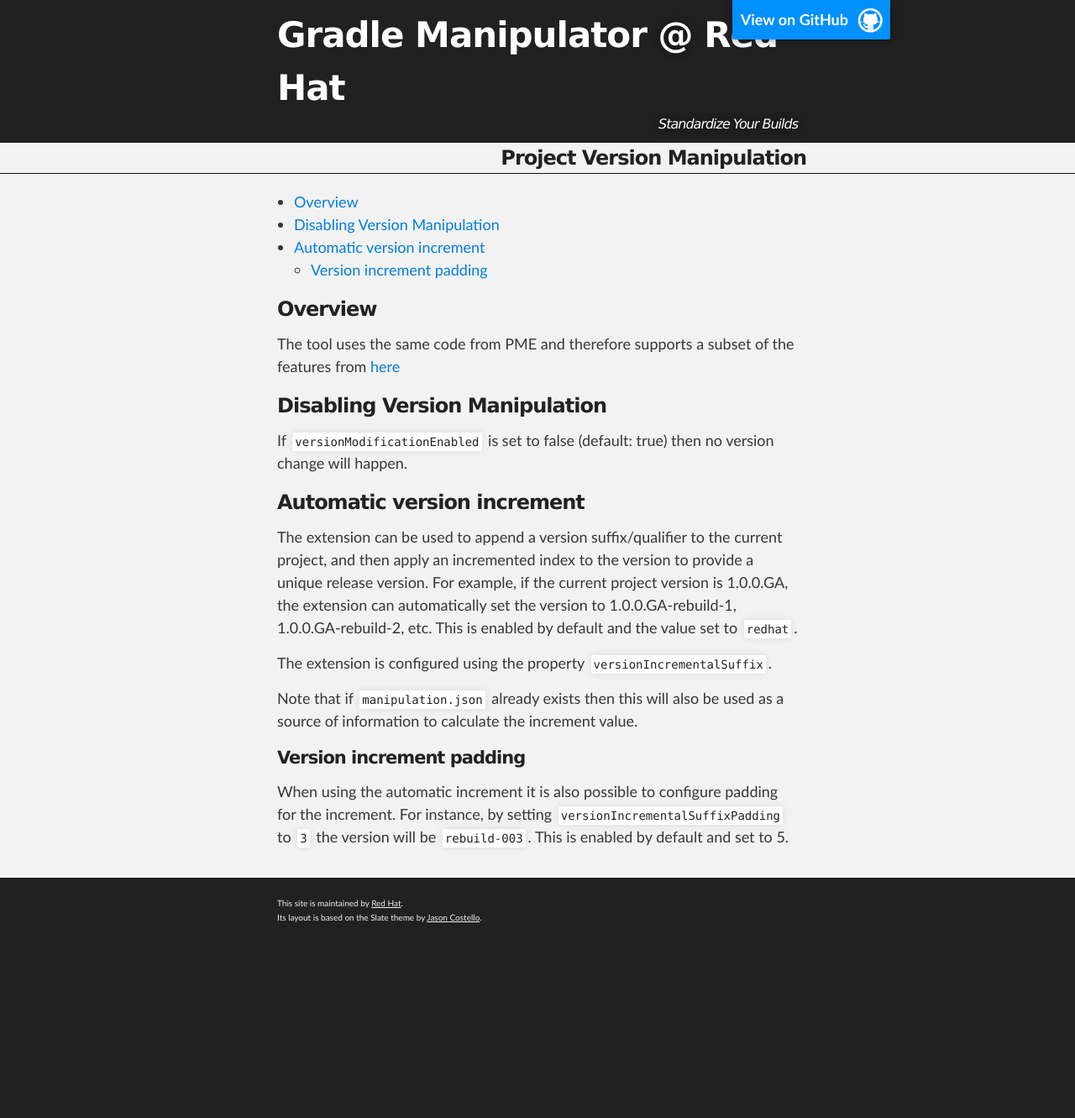
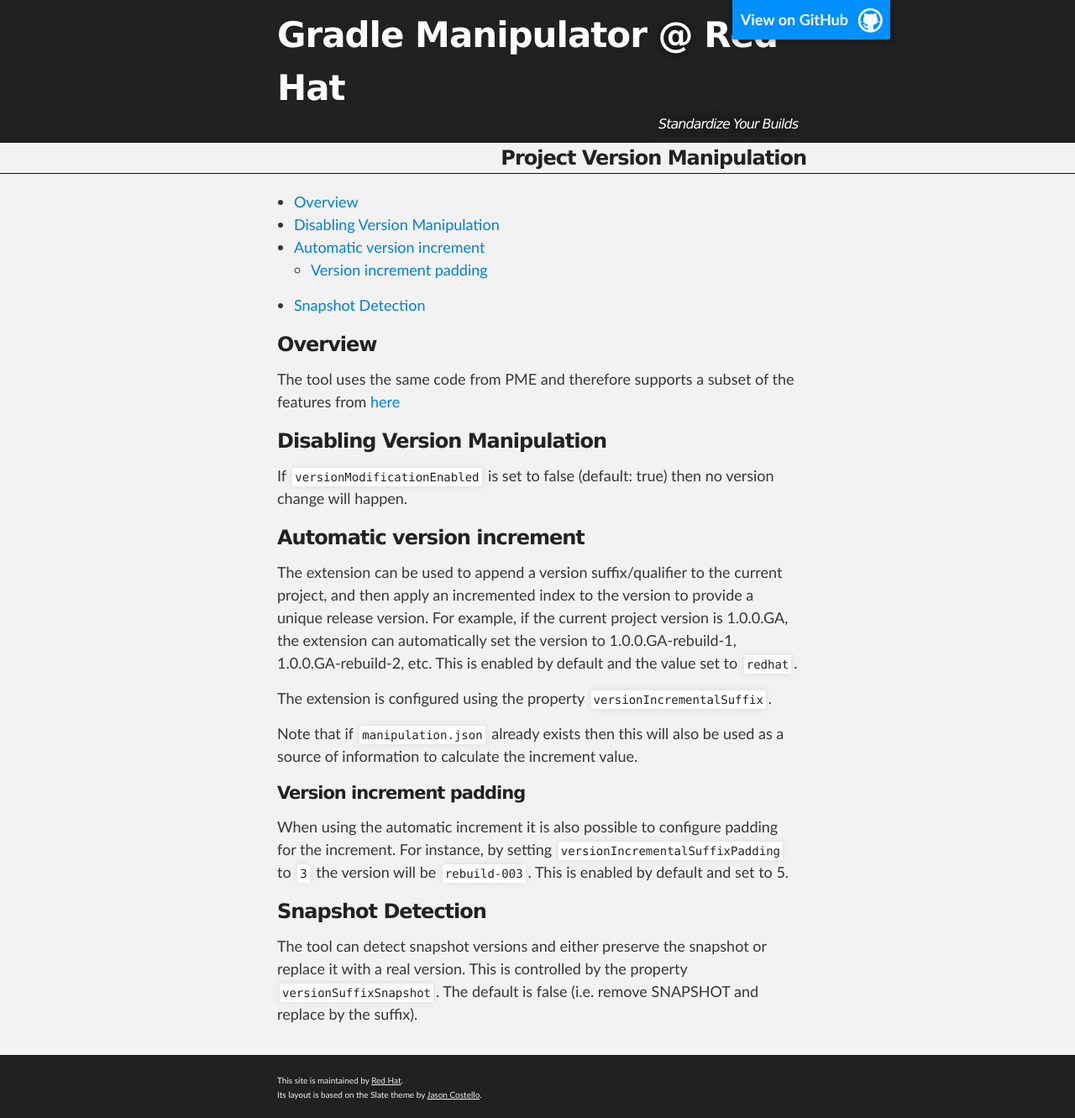
Before and after one commit to project-ncl/gradle-manipulator, a Jekyll site: the page built from guide/project-version-manip.md, in a window 1280 px wide. Shown: the whole page at 84% size. Built offline with Jekyll 4.4.1, drawn with Linux system fonts in a browser that asks for light colours; before the commit the page ends 1120 px from its top, so only the background shows below that.

Commit message:
NCL-5211 Add SNAPSHOT handling.

```diff
--- a/guide/project-version-manip.md
+++ b/guide/project-version-manip.md
@@ -24,3 +24,7 @@ Note that if `manipulation.json` already exists then this will also be used as a
 #### Version increment padding
 
 When using the automatic increment it is also possible to configure padding for the increment. For instance, by setting `versionIncrementalSuffixPadding` to `3` the version will be `rebuild-003`. This is enabled by default and set to 5.
+
+### Snapshot Detection
+
+The tool can detect snapshot versions and either preserve the snapshot or replace it with a real version. This is controlled by the property `versionSuffixSnapshot`. The default is false (i.e. remove SNAPSHOT and replace by the suffix).
```
